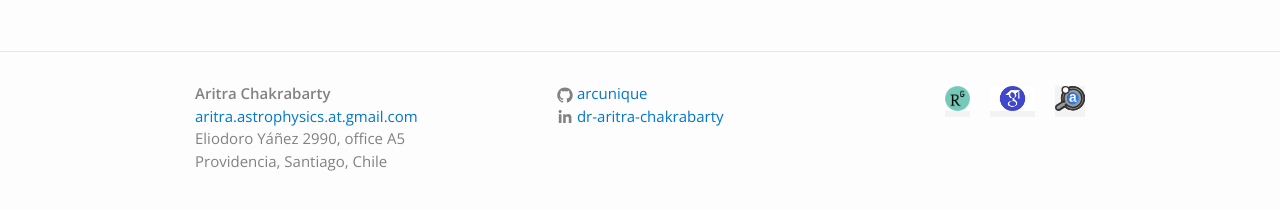
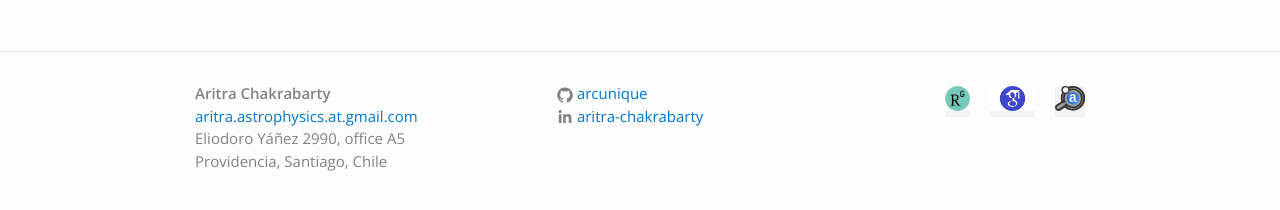
Before and after one commit to aritrachakrabarty/aritrachakrabarty.github.io, a Jekyll site: the page built from index.html, in a window 1280 px wide. Shown: the part 576-786 px from the top of the page. Built offline with Jekyll 4.4.1, drawn with Linux system fonts in a browser that asks for light colours.

```diff
--- a/_config.yml
+++ b/_config.yml
@@ -13,8 +13,8 @@ url: "https://arcunique.github.io" # the base hostname & protocol for your site
 
 # twitter_username: jekyllrb
 github_username: arcunique
-linkedin_username: dr-aritra-chakrabarty
-linkedin_path: dr-aritra-chakrabarty-60149077
+linkedin_username: aritra-chakrabarty
+linkedin_path: aritra-chakrabarty-60149077
 facebook_username: #facebook_username
 ads_path: "https://ui.adsabs.harvard.edu/search/filter_author_facet_hier_fq_author=AND&filter_author_facet_hier_fq_author=author_facet_hier%3A%221%2FChakrabarty%2C%20A%2FChakrabarty%2C%20Aritra%22&fq=%7B!type%3Daqp%20v%3D%24fq_author%7D&fq_author=(author_facet_hier%3A%221%2FChakrabarty%2C%20A%2FChakrabarty%2C%20Aritra%22)&p_=0&q=%20%20author%3A%22Chakrabarty%2C%20Aritra%22&sort=date%20desc%2C%20bibcode%20desc"
 gscholar_path: "https://scholar.google.com/citations?user=tSeRK7oAAAAJ&hl=en"
```
